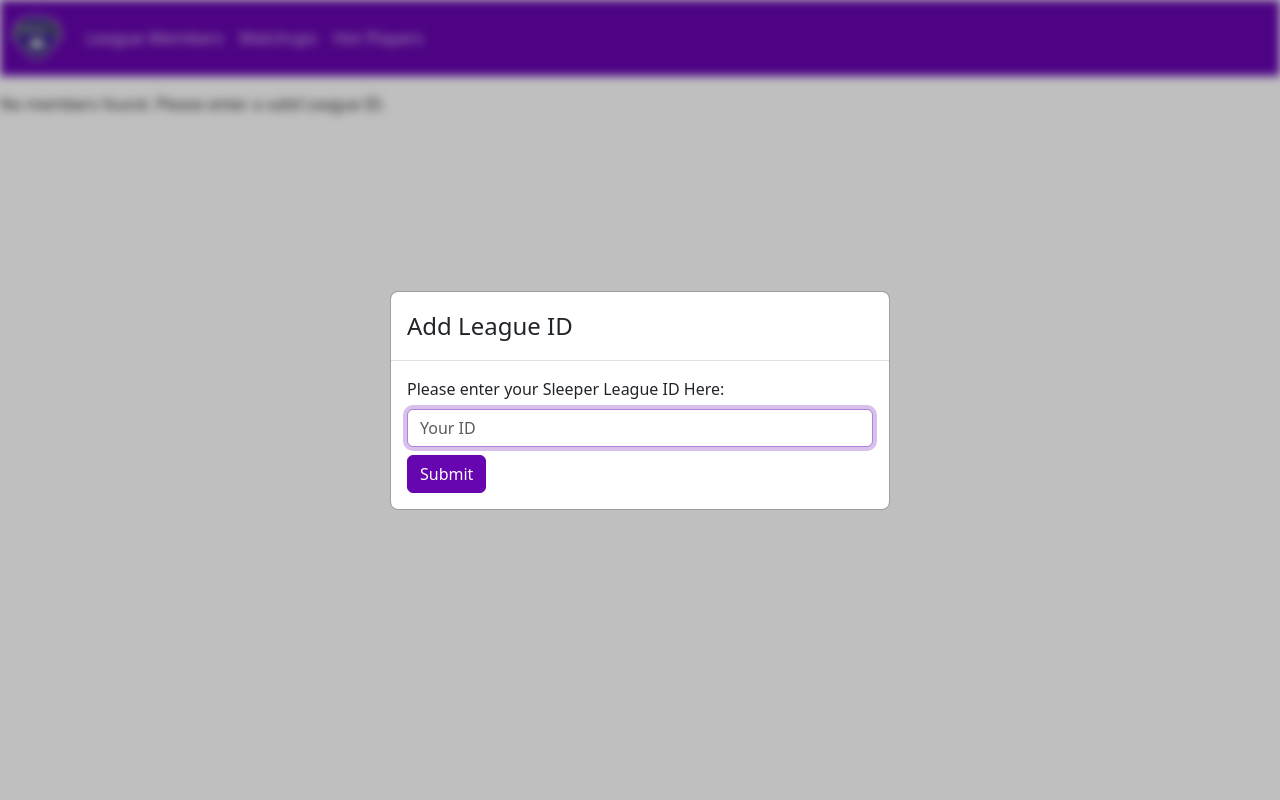
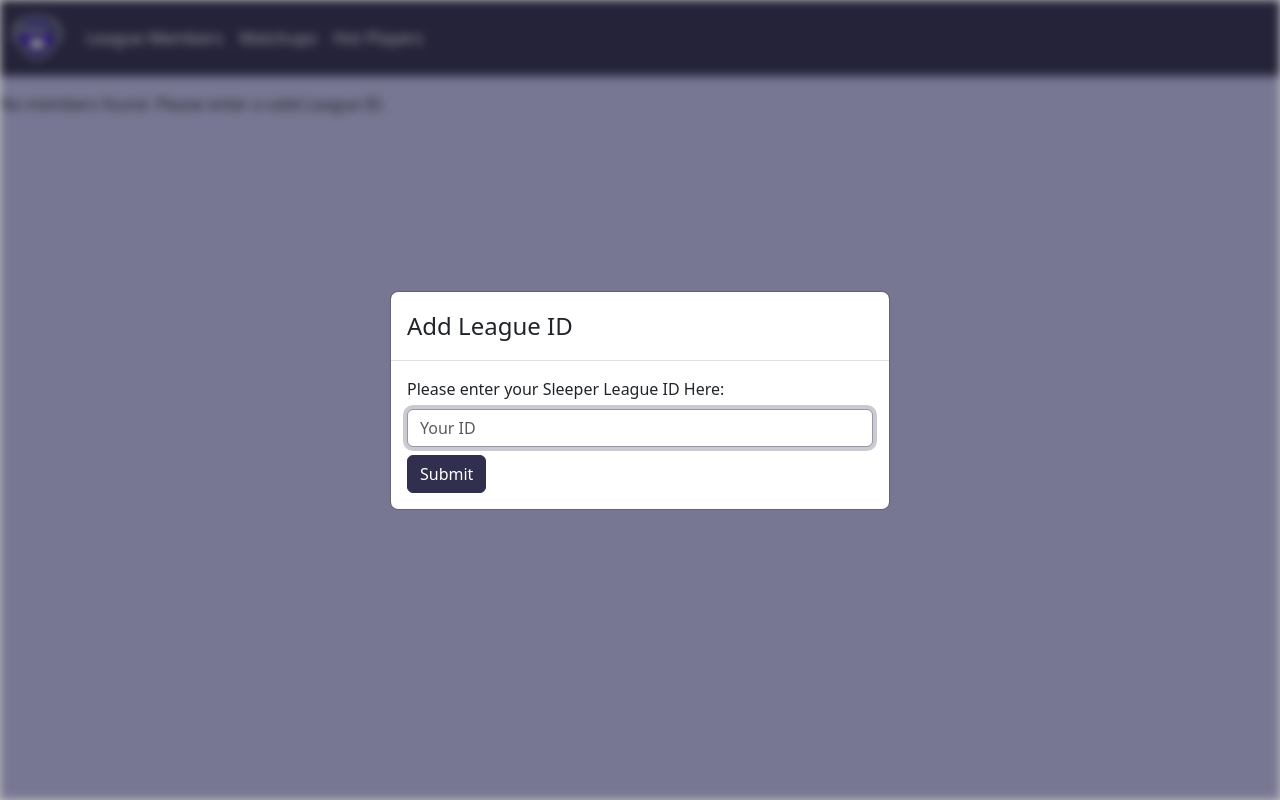
Before and after one commit to CS571-F25/p169, a React (Vite) app: page / in a window 1280 px wide. Built offline with nearby package versions, Linux system fonts and the light colour scheme.

Commit message:
initial page

```diff
--- /dev/null
+++ b/src/components/FFNavbar.jsx
@@ -0,0 +1,17 @@
+import { Navbar, Nav, Container } from "react-bootstrap";
+
+export default function FFNavbar (props) {
+    return (
+    <Navbar bg='primary' variant='dark' className="mb-3">
+        <Container fluid>
+            <Navbar.Brand href="#/">
+                <img src="/p169/images/fflogo.png" width="50rem" height="50rem"/>
+            </Navbar.Brand>
+            <Nav className='me-auto'>
+                <Nav.Link href="#/">League Members</Nav.Link>
+                <Nav.Link href="#/matchups">Matchups</Nav.Link>
+                <Nav.Link href="#/players">Hot Players</Nav.Link>
+            </Nav>
+        </Container>
+    </Navbar> );
+}
--- a/src/components/MemberCard.jsx
+++ b/src/components/MemberCard.jsx
@@ -1,30 +1,46 @@
-import { Card } from "react-bootstrap"
+import { Card, Button } from "react-bootstrap"
+import Roster from "./Roster"
 import { useState, useEffect } from "react"
-import players from "../resources/players.json"
+import { getAvatar } from "../services/SleeperService";
 
 export default function MemberCard(props) {
+    const BACKUP_AVATAR = 'efaefa889ae24046a53265a3c71b8b64';
+    const [showRoster, setShowRoster] = useState(false);
+    const [avatar, setAvatar] = useState();
 
-    const [roster, setRoster] = useState([])
+    const handleToggleRoster = () => {
+        setShowRoster(prev => !prev);
+    }
 
     useEffect( () => {
-        setRoster(props.rosters.find(roster => roster.owner_id === props.user_id))
-    }, [props.rosters]);
+        getAvatar(props.avatar ?? BACKUP_AVATAR).then( (data) => {
+            setAvatar(data);
+        });
+    }, []);
 
-    return <Card>
-        <Card.Body>
-            <Card.Title>{props.metadata.team_name ?? props.display_name}</Card.Title>
-            <Card.Text>
-                Players:
-            </Card.Text>
-            <ul>
-                {
-                (roster && roster.players) ? roster.players.map( (playerId) =>
-                    <li key={playerId}>{players[playerId].full_name} - {players[playerId].position}</li>
-                )
-                :
-                    <li>No roster found</li>
-                }
-            </ul>
+    return <Card bg='primary' className='mb-3'>
+        <Card.Header className="d-flex align-items-center">
+            <Card.Img
+                variant="top"
+                src={avatar}
+                alt="Avatar"
+                style={{width: '50px', height: '50px', objectFit: 'cover', borderRadius: '50%', marginRight: '10px'}}
+            />
+            <Card.Title className="mb-0">
+                {props.metadata.team_name ?? props.display_name}
+            </Card.Title>
+        </Card.Header>
+        <Card.Body className="p-0"> {/* Remove padding from Card.Body */}
+            <div className="p-3 pb-0"> {/* Add padding to content wrapper */}
+                {showRoster ? <Roster user_id={props.user_id} rosters={props.rosters}/> : ''}
+            </div>
+            <Button
+                variant='light'
+                className='w-100 mt-3 rounded-0 rounded-bottom'
+                onClick={handleToggleRoster}
+            >
+                {showRoster ? 'Hide Roster' : 'Show Roster'}
+            </Button>
         </Card.Body>
     </Card>
 }
--- /dev/null
+++ b/src/components/Roster.jsx
@@ -0,0 +1,28 @@
+import players from "../resources/players.json"
+import { useState, useEffect } from "react"
+import { Card } from "react-bootstrap";
+
+
+export default function Roster(props) {
+
+    const [roster, setRoster] = useState([])
+
+    useEffect( () => {
+        setRoster(props.rosters.find(roster => roster.owner_id === props.user_id))
+    }, [props.rosters]);
+
+    return <div>
+        <Card.Text>
+            Roster:
+        </Card.Text>
+        <ul>
+            {
+            (roster && roster.players) ? roster.players.map( (playerId) =>
+                <li key={playerId}>{players[playerId].full_name} - {players[playerId].position}{roster.starters.some(e => e === playerId) ? ' - Starter' : ''}</li>
+            )
+            :
+                <li>No roster found</li>
+            }
+        </ul>
+    </div>
+}
--- a/src/custom.scss
+++ b/src/custom.scss
@@ -1,44 +1,44 @@
-$custom-primary: #6705B0;
-$custom-secondary: #8A07EC;
-$custom-accent: #48052A;
+$custom-primary: #302f4d; /* Space cadet (primary) */
+$custom-secondary: #b98ea7; /* Puce (secondary) */
+$custom-accent: #120d31; /* Russian violet (dark/accent) */
 
 /* CSS variables (useful when including compiled Bootstrap CSS) */
 :root {
-	--bs-primary: #6705B0;
-	--bs-primary-50: #efe7fb;
-	--bs-primary-100: #ddbff7;
-	--bs-primary-200: #c695f3;
-	--bs-primary-300: #ae6af0;
-	--bs-primary-400: #9441ec;
-	--bs-primary-500: #6705B0;
-	--bs-primary-600: #56049a;
-	--bs-primary-700: #45037d;
-	--bs-primary-800: #33025f;
-	--bs-primary-900: #210141;
+  --bs-primary: #302f4d; /* Space cadet */
+  --bs-primary-50: #d0cfe2; /* light (900) */
+  --bs-primary-100: #a09fc4; /* 800 */
+  --bs-primary-200: #716fa7; /* 700 */
+  --bs-primary-300: #4e4c7c; /* 600 */
+  --bs-primary-400: #302f4d; /* 500/DEFAULT */
+  --bs-primary-500: #302f4d;
+  --bs-primary-600: #26253d; /* 400 */
+  --bs-primary-700: #1c1c2e; /* 300 */
+  --bs-primary-800: #13131e; /* 200 */
+  --bs-primary-900: #09090f; /* 100 (darkest) */
 
-	--bs-secondary: #8A07EC;
-	--bs-secondary-50: #f3eefe;
-	--bs-secondary-100: #e7ddfd;
-	--bs-secondary-200: #d1bbfa;
-	--bs-secondary-300: #b799f6;
-	--bs-secondary-400: #9f77f3;
-	--bs-secondary-500: #8A07EC;
-	--bs-secondary-600: #7606d2;
-	--bs-secondary-700: #5c049f;
-	--bs-secondary-800: #42036d;
-	--bs-secondary-900: #29023a;
+  --bs-secondary: #b98ea7; /* Puce */
+  --bs-secondary-50: #f1e8ed; /* light */
+  --bs-secondary-100: #e3d2dc;
+  --bs-secondary-200: #d5bbca;
+  --bs-secondary-300: #c6a5b8;
+  --bs-secondary-400: #b98ea7;
+  --bs-secondary-500: #b98ea7;
+  --bs-secondary-600: #9f6687;
+  --bs-secondary-700: #784b66;
+  --bs-secondary-800: #503244;
+  --bs-secondary-900: #281922;
 
-	--bs-dark: #48052A;
-	--bs-dark-50: #f3e9ee;
-	--bs-dark-100: #e8cfd9;
-	--bs-dark-200: #d39eb4;
-	--bs-dark-300: #bc6f92;
-	--bs-dark-400: #974c73;
-	--bs-dark-500: #48052A;
-	--bs-dark-600: #3e041f;
-	--bs-dark-700: #330315;
-	--bs-dark-800: #26020b;
-	--bs-dark-900: #160103;
+  --bs-dark: #120d31; /* Russian violet */
+  --bs-dark-50: #bfb8ec; /* light */
+  --bs-dark-100: #7f71d9;
+  --bs-dark-200: #4533be;
+  --bs-dark-300: #2b2077;
+  --bs-dark-400: #120d31;
+  --bs-dark-500: #120d31;
+  --bs-dark-600: #0e0a27;
+  --bs-dark-700: #0b081d;
+  --bs-dark-800: #070513;
+  --bs-dark-900: #04030a;
 }
 
 /* SCSS variables for Bootstrap / custom components */
@@ -47,17 +47,19 @@ $secondary: $custom-secondary;
 $dark: $custom-accent;
 
 /* Functional variants (tints/shades) */
-$primary-100: #efe7fb;
-$primary-200: #c695f3;
-$primary-600: #56049a;
+$primary-50: #d0cfe2; /* light */
+$primary-100: #a09fc4;
+$primary-200: #716fa7;
+$primary-300: #4e4c7c;
+$primary-600: #26253d;
 
-$secondary-100: #f3eefe;
-$secondary-200: #d1bbfa;
-$secondary-600: #7606d2;
+$secondary-100: #e3d2dc;
+$secondary-200: #d5bbca;
+$secondary-600: #9f6687;
 
-$dark-100: #f3e9ee;
-$dark-200: #d39eb4;
-$dark-600: #3e041f;
+$dark-100: #7f71d9;
+$dark-200: #4533be;
+$dark-600: #0e0a27;
 
 /* Theme colors map override for Bootstrap SCSS builds */
 $theme-colors: (
@@ -73,7 +75,7 @@ $theme-colors: (
 
 /* Optional: small utility tweaks so compiled utilities pick up the colors (kept minimal) */
 %btn-custom-focus {
-	box-shadow: 0 0 0 .2rem rgba(103,5,176, .25);
+  box-shadow: 0 0 0 .2rem rgba($primary, .25);
 }
 
 /* Navbar text tweaks
@@ -102,6 +104,73 @@ $theme-colors: (
 	color: #ffffff;
 }
 
+/* Card Component Customization */
+.card {
+  border-radius: 0.5rem;
+  border: 1px solid rgba($primary, 0.1);
+  box-shadow: 0 2px 4px rgba(0, 0, 0, 0.05);
+
+  .card-header {
+    background-color: rgba($primary-100, 0.5);
+    border-bottom: 1px solid rgba($primary, 0.1);
+    padding: 1rem;
+  }
+
+  .card-body {
+    padding: 1.25rem;
+  }
+
+  .card-footer {
+    background-color: rgba($primary-100, 0.3);
+    border-top: 1px solid rgba($primary, 0.1);
+  }
+
+  /* Themed variants */
+  &.bg-primary {
+    background-color: $primary !important;
+    color: white;
+    .card-header, .card-footer {
+      background-color: rgba(black, 0.1);
+      border-color: rgba(white, 0.2);
+    }
+  }
+
+  &.bg-secondary {
+    background-color: $secondary !important;
+    color: white;
+    .card-header, .card-footer {
+      background-color: rgba(black, 0.1);
+      border-color: rgba(white, 0.2);
+    }
+  }
+
+  &.bg-dark {
+    background-color: $dark !important;
+    color: white;
+    .card-header, .card-footer {
+      background-color: rgba(black, 0.1);
+      border-color: rgba(white, 0.2);
+    }
+  }
+
+  /* Hover effect */
+  &:hover {
+    transform: translateY(-2px);
+    transition: transform 0.2s ease-in-out;
+    box-shadow: 0 4px 8px rgba($primary, 0.1);
+  }
+}
+
+/* Card link styles */
+a.card {
+  text-decoration: none;
+  color: inherit;
+
+  &:hover {
+    text-decoration: none;
+  }
+}
+
 /* Import Bootstrap after variables so the overrides apply */
 @import "../node_modules/bootstrap/scss/bootstrap.scss";
 
--- a/src/index.css
+++ b/src/index.css
@@ -1,5 +1,5 @@
 :root {
-  --primary-color: #6705B0;
-  --secondary-color: #8A07EC;
-  --tertiary-color: #48052A;
+  --primary-color: #302f4d; /* Space cadet */
+  --secondary-color: #b98ea7; /* Puce */
+  --tertiary-color: #120d31; /* Russian violet */
 }
--- a/src/pages/Members.jsx
+++ b/src/pages/Members.jsx
@@ -13,9 +13,11 @@ export default function Members(props) {
         if (leagueId) {
             getLeagueMembers(leagueId).then(data => {
                 setMembers(data);
+                console.log('Members loaded:', data);
             });
             getLeagueRosters(leagueId).then(data => {
                 setRosters(data);
+                console.log('Rosters loaded:', data);
             });
         }
     }, [leagueId]);
--- a/src/services/SleeperService.js
+++ b/src/services/SleeperService.js
@@ -17,3 +17,8 @@ export function getTrendingPlayers(type, lookback, limit) {
     return fetch(`https://api.sleeper.app/v1/players/nfl/trending/${type}?lookback_hours=${lookback}&limit=${limit}`)
         .then(response => response.json());
 }
+
+export function getAvatar(avatarId) {
+    return fetch(`https://sleepercdn.com/avatars/${avatarId}`)
+        .then(response => response.url);
+}
--- a/src/structural/Layout.jsx
+++ b/src/structural/Layout.jsx
@@ -1,22 +1,14 @@
-import { Navbar, Nav, Container } from "react-bootstrap";
+import FFNavbar from "../components/FFNavbar";
 import { Outlet } from "react-router";
 
 
 export default function Layout(props) {
     return(
-        <div>
-            <Navbar bg='primary' variant='dark' className="mb-3">
-                <Container fluid>
-                    <Navbar.Brand href="#/">
-                        <img src="/p169/images/fflogo.png" width="50rem" height="50rem"/>
-                    </Navbar.Brand>
-                    <Nav className='me-auto'>
-                        <Nav.Link href="#/">League Members</Nav.Link>
-                        <Nav.Link href="#/matchups">Matchups</Nav.Link>
-                        <Nav.Link href="#/players">Hot Players</Nav.Link>
-                    </Nav>
-                </Container>
-            </Navbar>
+        <div style={{
+            backgroundColor: 'var(--bs-primary-100)',
+            minHeight: '100vh'
+        }}>
+            <FFNavbar/>
             <Outlet/>
         </div>
     );
```
